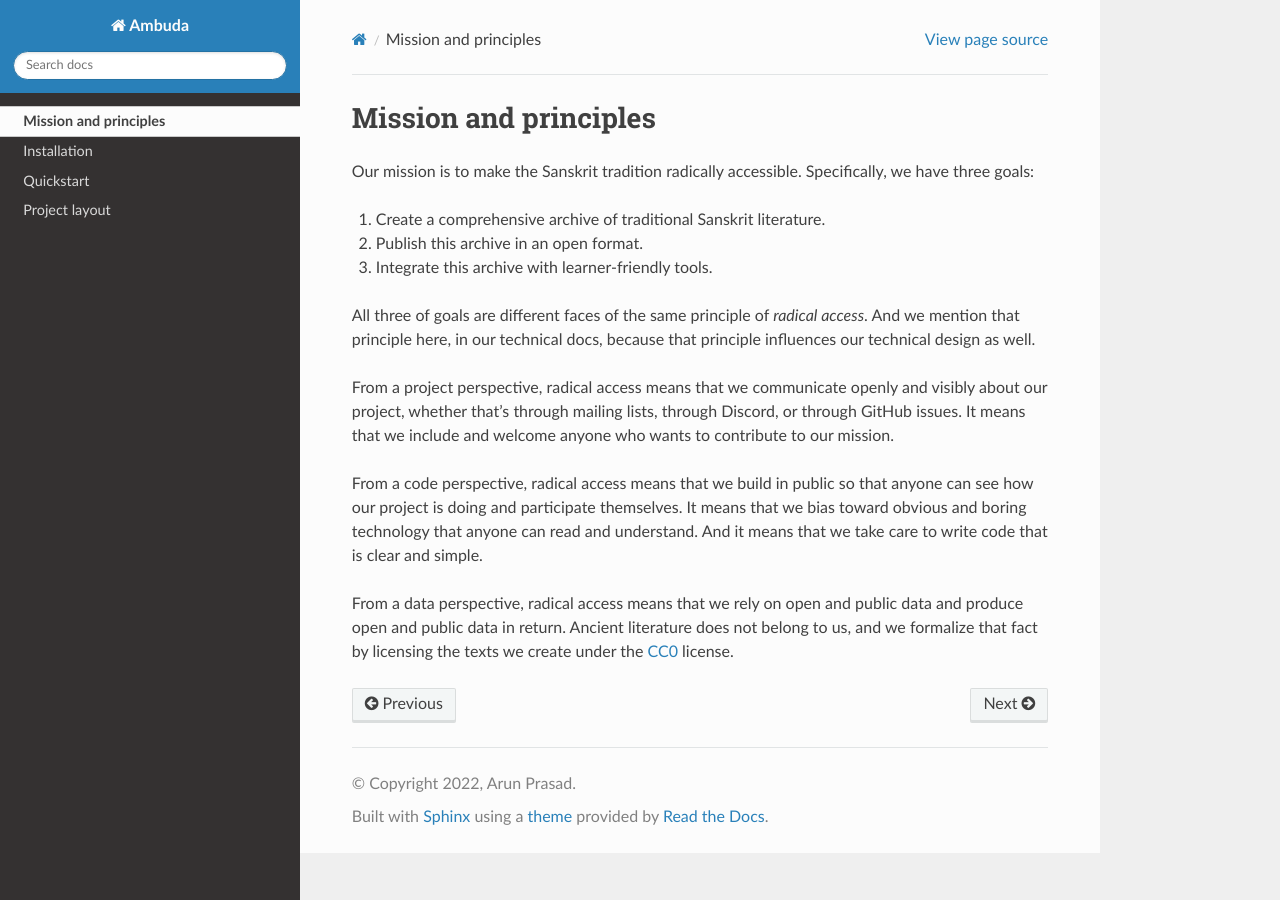
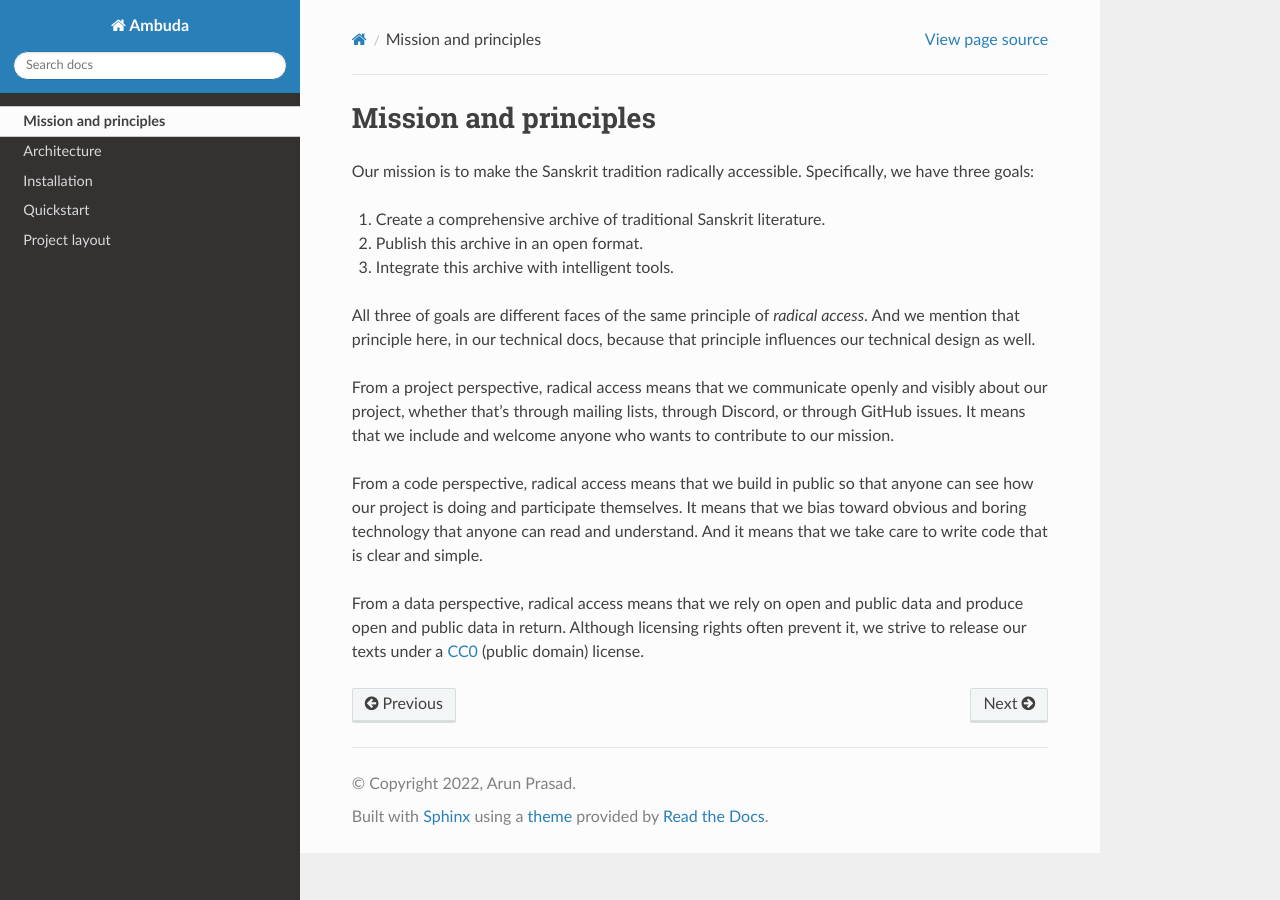
Before and after one commit to ambuda-org/ambuda, a Sphinx documentation site: the page built from docs/mission-and-principles.rst, in a window 1280 px wide. Built offline with Sphinx 7.4.7 and the Read the Docs theme 2.0.0, drawn with Linux system fonts in a browser that asks for light colours.

Commit message:
Add architecture notes to the doc

```diff
--- a/docs/index.rst
+++ b/docs/index.rst
@@ -18,6 +18,7 @@ If you have any questions or comments, please join us on our `Discord`_ channel.
    :maxdepth: 2
 
    mission-and-principles
+   architecture
    installation
    quickstart
    project-layout
--- a/docs/mission-and-principles.rst
+++ b/docs/mission-and-principles.rst
@@ -8,7 +8,7 @@ Specifically, we have three goals:
 
 2. Publish this archive in an open format.
 
-3. Integrate this archive with learner-friendly tools.
+3. Integrate this archive with intelligent tools.
 
 All three of goals are different faces of the same principle of *radical
 access*. And we mention that principle here, in our technical docs, because
@@ -26,8 +26,8 @@ understand. And it means that we take care to write code that is clear and
 simple.
 
 From a data perspective, radical access means that we rely on open and public
-data and produce open and public data in return. Ancient literature does not
-belong to us, and we formalize that fact by licensing the texts we create under
-the `CC0`_ license.
+data and produce open and public data in return. Although licensing rights
+often prevent it, we strive to release our texts under a `CC0`_ (public domain)
+license.
 
 .. _CC0: https://creativecommons.org/publicdomain/zero/1.0/
--- a/docs/project-layout.rst
+++ b/docs/project-layout.rst
@@ -3,6 +3,10 @@ Project layout
 
 Many of the toplevel files in the project directory are specific to our
 production environment. You can ignore almost all of them.
+
+
+Core code
+---------
 
 `ambuda` contains the main server code, and this is where you will spend most
 of your time.
```
Also changed, not shown: docs/architecture.rst (added, +118 -0 lines), docs/installation.rst (+0 -11 lines).
